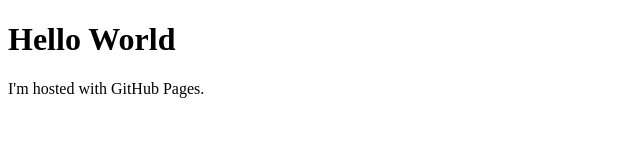
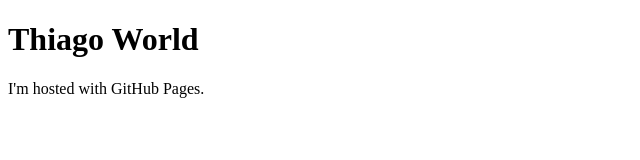
Before and after one commit to thsdeveloper/thsdeveloper.github.io, a plain HTML site: page index.html in a window 1280 px wide. Shown: the whole page, without its empty margins (0-640 px from the left). Drawn offline with Linux system fonts and the light colour scheme.

Commit message:
Alteracao de Nome
alterei o nome

```diff
--- a/index.html
+++ b/index.html
@@ -1,7 +1,7 @@
 <!DOCTYPE html>
 <html>
 <body>
-<h1>Hello World</h1>
+<h1>Thiago World</h1>
 <p>I'm hosted with GitHub Pages.</p>
 </body>
 </html>
```
